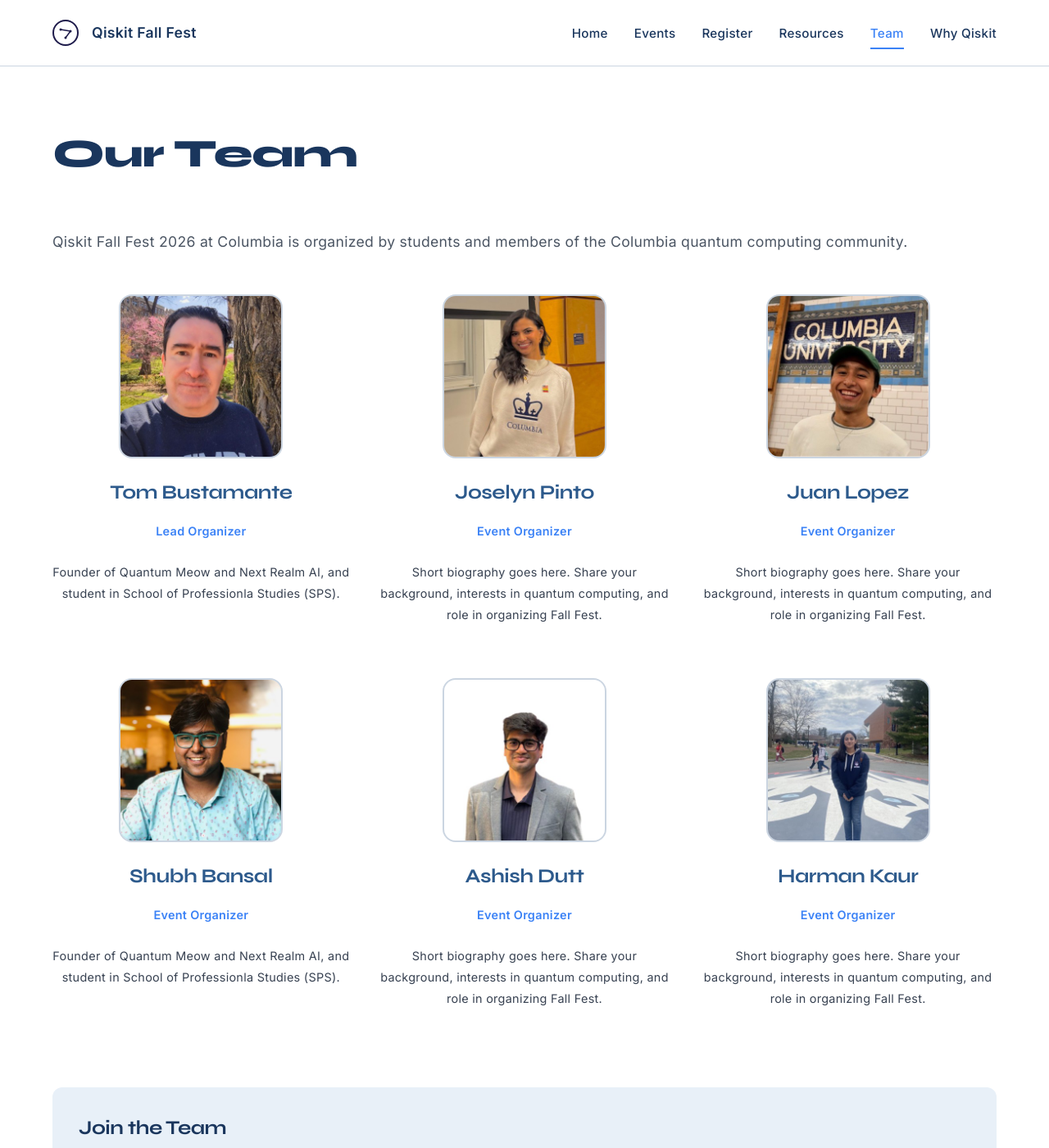
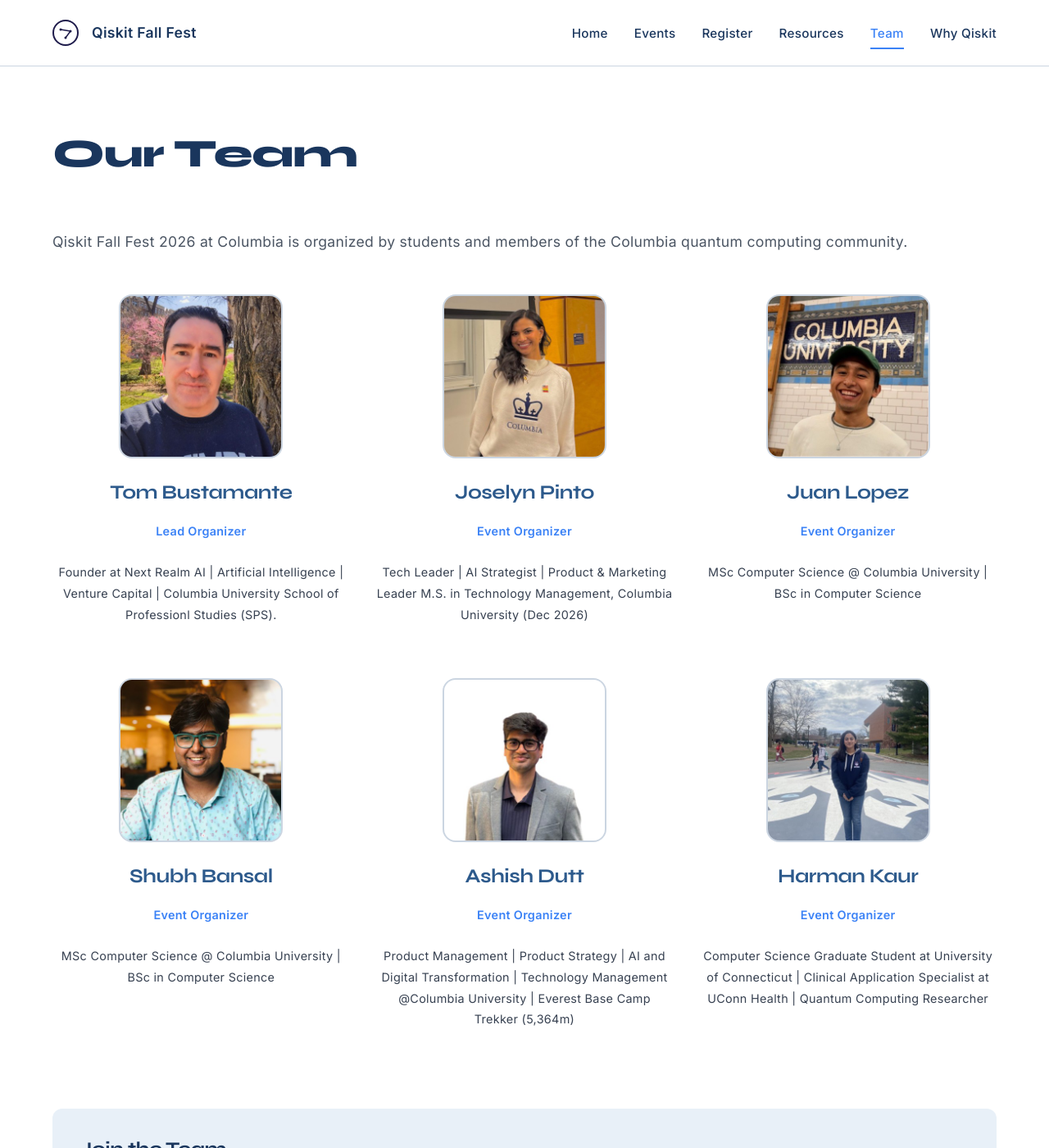
Before and after one commit to QuantumMeow/columbia-qiskit-fall-fest-2026, a Jekyll site: the page built from team.md, in a window 1280 px wide and 1400 px high. Shown: the whole window at 82% size. Built offline with Jekyll 4.4.1, drawn with Linux system fonts in a browser that asks for light colours.

Commit message:
Update team.md

```diff
--- a/team.md
+++ b/team.md
@@ -18,7 +18,7 @@ title: Team
                 </div>
                 <h3><a href="https://www.linkedin.com/in/tombustamante/" target="_blank" rel="noopener noreferrer">Tom Bustamante</a></h3>
                 <p class="member-role">Lead Organizer</p>
-                <p class="member-bio">Founder of Quantum Meow and Next Realm AI, and student in School of Professionla Studies (SPS).</p>
+                <p class="member-bio">Founder at Next Realm AI | Artificial Intelligence | Venture Capital | Columbia University School of Professionl Studies (SPS).</p>
             </div>
 
             <div class="team-member">
@@ -27,7 +27,8 @@ title: Team
             </div>
                 <h3><a href="https://www.linkedin.com/in/joselyn-pinto-136391114/" target="_blank" rel="noopener noreferrer">Joselyn Pinto</a></h3>
                 <p class="member-role">Event Organizer</p>
-                <p class="member-bio">Short biography goes here. Share your background, interests in quantum computing, and role in organizing Fall Fest.</p>
+                <p class="member-bio">Tech Leader | AI Strategist | Product & Marketing Leader
+M.S. in Technology Management, Columbia University (Dec 2026)</p>
             </div>
 
             <div class="team-member">
@@ -36,7 +37,7 @@ title: Team
             </div>
                 <h3><a href="https://www.linkedin.com/in/juancalopc/" target="_blank" rel="noopener noreferrer">Juan Lopez</a></h3>
                 <p class="member-role">Event Organizer</p>
-                <p class="member-bio">Short biography goes here. Share your background, interests in quantum computing, and role in organizing Fall Fest.</p>
+                <p class="member-bio">MSc Computer Science @ Columbia University | BSc in Computer Science</p>
             </div>
 
            <div class="team-member">
@@ -45,7 +46,7 @@ title: Team
             </div>
                 <h3><a href="https://www.linkedin.com/in/proram/" target="_blank" rel="noopener noreferrer">Shubh Bansal</a></h3>
                 <p class="member-role">Event Organizer</p>
-                <p class="member-bio">Founder of Quantum Meow and Next Realm AI, and student in School of Professionla Studies (SPS).</p>
+                <p class="member-bio">MSc Computer Science @ Columbia University | BSc in Computer Science</p>
             </div>
 
             <div class="team-member">
@@ -54,7 +55,7 @@ title: Team
             </div>
                 <h3><a href="https://www.linkedin.com/in/ashish-dutt/" target="_blank" rel="noopener noreferrer">Ashish Dutt</a></h3>
                 <p class="member-role">Event Organizer</p>
-                <p class="member-bio">Short biography goes here. Share your background, interests in quantum computing, and role in organizing Fall Fest.</p>
+                <p class="member-bio">Product Management | Product Strategy | AI and Digital Transformation | Technology Management @Columbia University | Everest Base Camp Trekker (5,364m)</p>
             </div>
 
             <div class="team-member">
@@ -63,7 +64,7 @@ title: Team
             </div>
                 <h3><a href="https://www.linkedin.com/in/harman-kaur-2150b82b2/" target="_blank" rel="noopener noreferrer">Harman Kaur</a></h3>
                 <p class="member-role">Event Organizer</p>
-                <p class="member-bio">Short biography goes here. Share your background, interests in quantum computing, and role in organizing Fall Fest.</p>
+                <p class="member-bio">Computer Science Graduate Student at University of Connecticut | Clinical Application Specialist at UConn Health | Quantum Computing Researcher</p>
             </div>
         </div>
 
```
